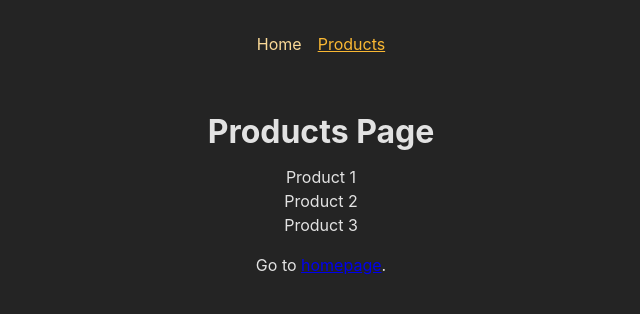
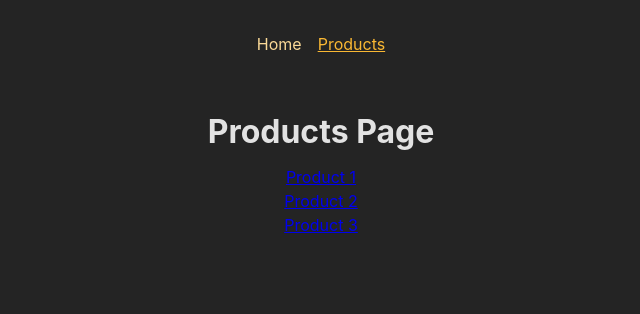
Before and after one commit to ArronBeale/react-routing, a React (Create React App) app: page /products in a window 1280 px wide. Shown: the top 314 px of the page, without its empty margins (319-959 px from the left). Built offline with nearby package versions, Linux system fonts and the light colour scheme.

Commit message:
Add Products array, add dynamic link generation for products to Products.js

```diff
--- a/src/pages/Home.js
+++ b/src/pages/Home.js
@@ -1,5 +1,3 @@
-import { Link } from 'react-router-dom'; // useNavigate
-
 function HomePage() {
   // const navigate = useNavigate();
 
@@ -11,7 +9,6 @@
   return (
     <>
       <h1>Homepage</h1>
-      <p>Go to <Link to='/products'>the list of products</Link>.</p>
       {/* <p>
         <button onClick={navigateHandler}>navigate</button>
       </p> */}
--- a/src/pages/Products.js
+++ b/src/pages/Products.js
@@ -1,15 +1,22 @@
 import { Link } from 'react-router-dom';
+
+const PRODUCTS = [
+  { id: 'p1', title: 'Product 1' },
+  { id: 'p2', title: 'Product 2' },
+  { id: 'p3', title: 'Product 3' },
+];
 
 function ProductsPage() {
   return (
     <>
       <h1>Products Page</h1>
       <ul>
-            <li>Product 1</li>
-            <li>Product 2</li>
-            <li>Product 3</li>
+        {PRODUCTS.map((prod) => (
+          <li key={prod.id}>
+            <Link to={`/products/${prod.id}`}>{prod.title}</Link>
+          </li>
+        ))}
       </ul>
-          <p>Go to <Link to='/'>homepage</Link>.</p>
     </>
   );
 }
```
Lines whose indentation alone changed are shown as unchanged.
